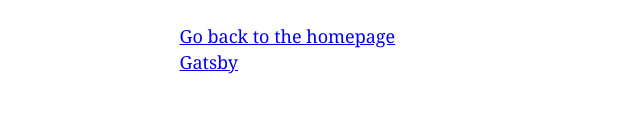
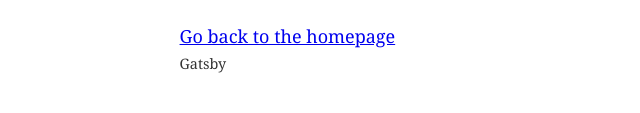
Before and after one commit to kentaro84207/portfolio2020, a Gatsby site: page /page-2 in a window 1280 px wide. Shown: the part 223-336 px from the top of the page, 0-640 px from the left. Built offline with nearby package versions, Linux system fonts and the light colour scheme; Gatsby itself is replaced by a stand-in of ours.

Commit message:
Improve font-size

```diff
--- a/src/components/layout.jsx
+++ b/src/components/layout.jsx
@@ -36,7 +36,7 @@ const Layout = ({ children }) => {
       >
         <main>{children}</main>
         <footer>
-          <a href="https://www.gatsbyjs.org">Gatsby</a>
+          <small>Gatsby</small>
         </footer>
       </div>
     </>
--- a/src/pages/index.jsx
+++ b/src/pages/index.jsx
@@ -28,7 +28,7 @@ const IndexPage = () => {
       <div style={{ maxWidth: `300px`, marginBottom: `1.45rem` }}>
         <Image />
       </div>
-      <Link to="/page-2/">Go to page 2</Link>
+      <Link style={{ fontSize: `50px` }} to="/page-2/">Go to page 2</Link>
     </Layout>
   )
 }
```
